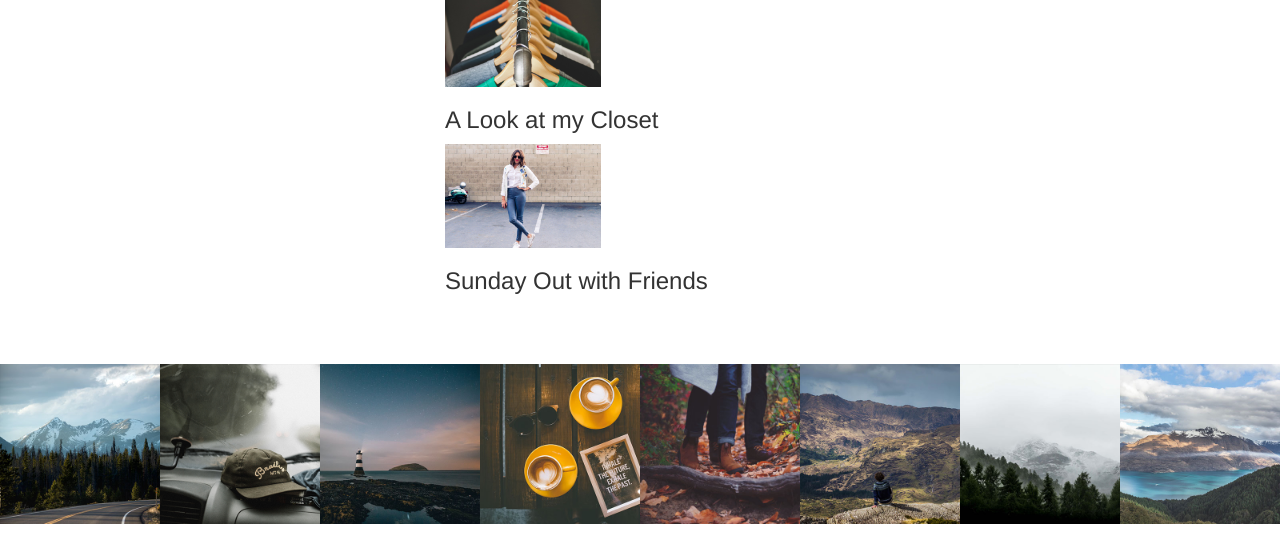
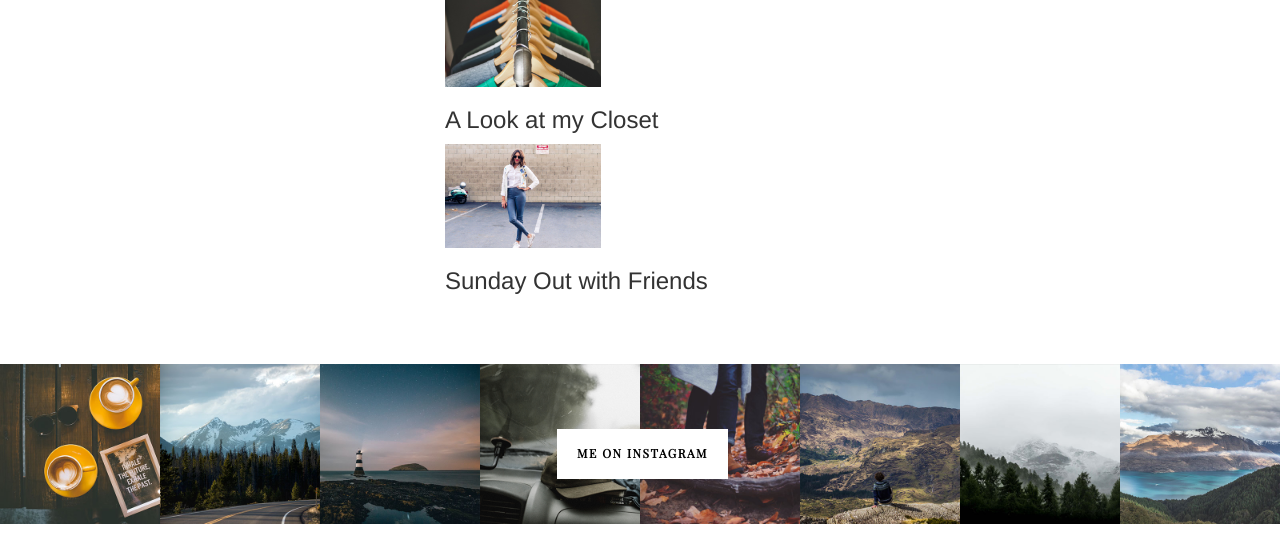
Before and after one commit to DouardAlexandre/Soledad, a plain HTML site: page index.html in a window 1280 px wide. Shown: the part 3928-4477 px from the top of the page. Drawn offline with nearby package versions, Linux system fonts and the light colour scheme.

Commit message:
maj avant merge

```diff
--- a/assets/css/main.css
+++ b/assets/css/main.css
@@ -303,6 +303,27 @@ span.nom_auteur:hover{
  }
 
  .images_instagram{
- 	padding-top: 60px;
- 	    position: absolute;
+ 	 padding-top: 60px;
+ 	 position:relative;
+
  }
+
+.title_instagram{
+ 	position: relative;
+ }
+
+ p.p_title{
+ 	position: absolute;
+ 	z-index: 1;
+ 	font-size: 12px;
+	font-family: 'Playfair Display', serif;
+	font-weight: 900;
+	letter-spacing: 1.5px;
+ 	height:40px;
+ 	margin-left: calc(50% - 83px);
+ 	margin-top: 5.2%;
+ 	background-color: white;
+ 	color: black;
+ 	padding:16px 20px 5px 20px;
+ 	height:50px;
+ }
--- a/index.html
+++ b/index.html
@@ -336,40 +336,40 @@
         </div>
  </div>
 
-    <!-- ligne d'images -->
-
+    <!-- ligne d'images instagram -->
     <div class="container-fluid images_instagram">
+      <!-- titre instagram -->
+      <div class="title_instagram"><p class="p_title">ME ON INSTAGRAM</p>
+        </div>
       <div class="row images">
-
+        <!-- premiere serie de quatre photos -->
         <div class="col-lg-6 instagram">
-
           <div class="col-lg-3 instagram">
-            <a><img class="img-responsive" src="assets/images/instagram/road.jpg" alt="fashion girl"/></a>
+            <a><img class="img-responsive" src="assets/images/instagram/coffe.jpg" alt="coffe"/></a>
           </div>
           <div class="col-lg-3 instagram">
-            <a><img class="img-responsive" src="assets/images/instagram/casquette.jpg" alt="fashion girl"/></a>
+            <a><img class="img-responsive" src="assets/images/instagram/road.jpg" alt="road"/></a>
           </div>
           <div class="col-lg-3 instagram">
-            <a><img class="img-responsive" src="assets/images/instagram/phare.jpg" alt="fashion girl"/></a>
+            <a><img class="img-responsive" src="assets/images/instagram/phare.jpg" alt="phare"/></a>
           </div>
           <div class="col-lg-3 instagram">
-            <a><img class="img-responsive" src="assets/images/instagram/coffe.jpg" alt="fashion girl"/></a>
+            <a><img class="img-responsive" src="assets/images/instagram/casquette.jpg" alt="casquette"/></a>
           </div>
         </div>
-
-         <div class="col-lg-6 instagram">
-
+        <!-- deuxieme serie de quatre photos -->
+        <div class="col-lg-6 instagram">
           <div class="col-lg-3 instagram">
-            <a><img class="img-responsive" src="assets/images/instagram/automne.jpg" alt="fashion girl"/></a>
+            <a><img class="img-responsive" src="assets/images/instagram/automne.jpg" alt="automne"/></a>
           </div>
           <div class="col-lg-3 instagram">
-            <a><img class="img-responsive" src="assets/images/instagram/montagnes.jpg" alt="fashion girl"/></a>
+            <a><img class="img-responsive" src="assets/images/instagram/montagnes.jpg" alt="montagnes"/></a>
           </div>
           <div class="col-lg-3 instagram">
-            <a><img class="img-responsive" src="assets/images/instagram/forest.jpg" alt="fashion girl"/></a>
+            <a><img class="img-responsive" src="assets/images/instagram/forest.jpg" alt="forest"/></a>
           </div>
           <div class="col-lg-3 instagram">
-            <a><img class="img-responsive" src="assets/images/instagram/island.jpg" alt="fashion girl"/></a>
+            <a><img class="img-responsive" src="assets/images/instagram/island.jpg" alt="island"/></a>
           </div>
         </div>
 
```
